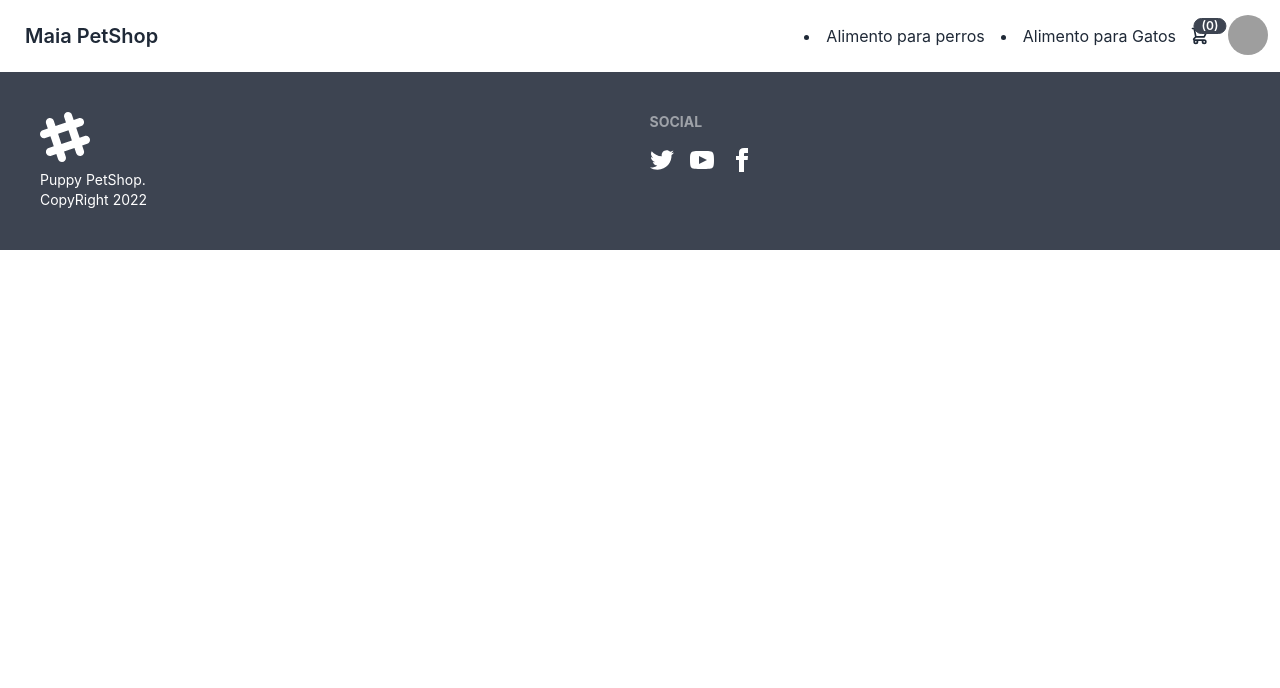
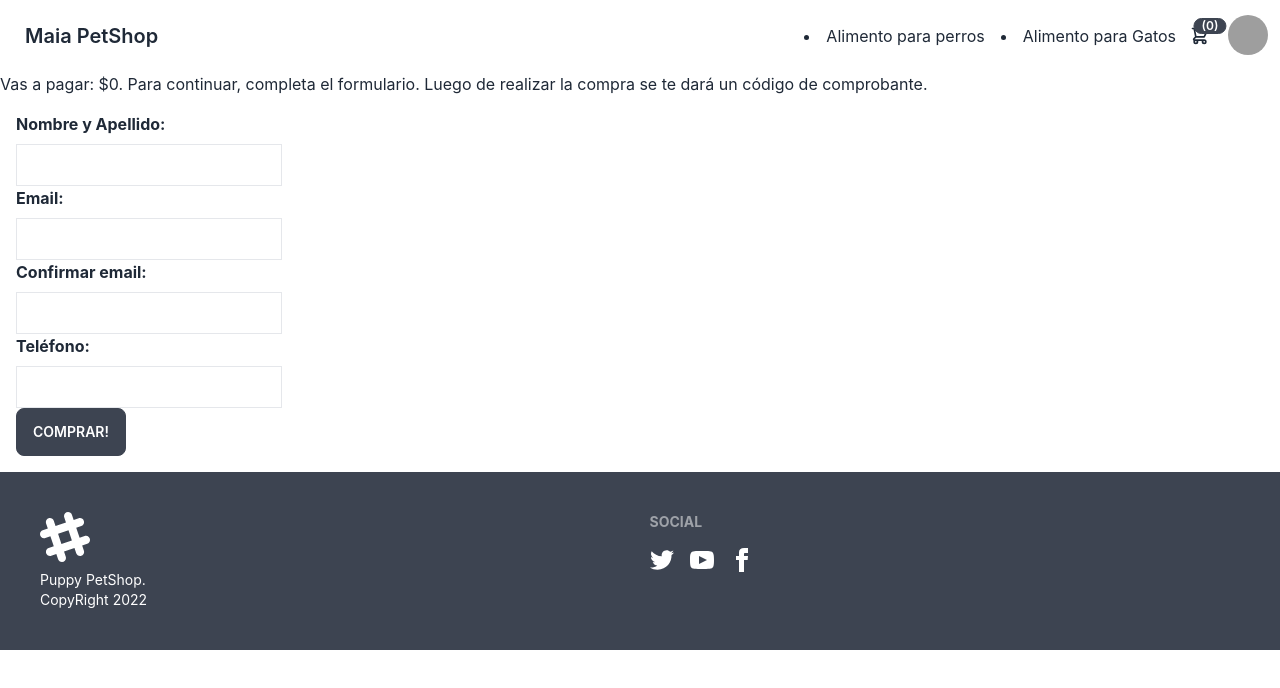
Before and after one commit to lauttigl/PreEntregaIglesias, a React (Create React App) app in the folder my-app/: page /products/cart/checkout in a window 1280 px wide. Shown: the top 688 px of the page. Built offline with nearby package versions, Linux system fonts and the light colour scheme; grey boxes are pictures that could not be loaded.

Commit message:
app funciona correctamente, se incluyo checkout y form

```diff
--- a/my-app/src/App.jsx
+++ b/my-app/src/App.jsx
@@ -7,6 +7,7 @@ import {  ItemList } from './components/ItemList';
 import { Cart } from './components/Cart';
 import { CartContextProvider } from './context/cartContext';
 import { initializeApp } from "firebase/app";
+import CheckOut from './components/CheckOut';
 
 
 
@@ -39,6 +40,7 @@ export const App = () => {
     <Route path='/products/:id' element={<ItemList/>}/>
     <Route path='/products/cart' element={<Cart/>}/>
     <Route path='/category/:idCategory' element={<ItemListContainer/>}/>
+    <Route path='/products/cart/checkout' element={<CheckOut/>}/>
 
     </Routes>
     <Footer/>
--- a/my-app/src/components/Cart.js
+++ b/my-app/src/components/Cart.js
@@ -1,6 +1,7 @@
 import React from 'react'
 import {  useCart } from '../context/cartContext'
 import { CartContext } from '../context/cartContext'
+import { Link } from 'react-router-dom'
 
 
 
@@ -25,7 +26,9 @@ export const Cart = () => {
                             </div>)}
                             <div className='text-center'>
                             <h3 className='text-2xl font-bold '>Total a pagar: ${total}</h3>
+                                <Link to='checkout'>
                                 <button className='btn bg-green-600 m-6 '>Finalizar compra</button>
+                                </Link>
                                 <button className='btn bg-red-600'onClick={clearCart}>Vaciar Carrito</button>
                                 </div>
                     </div>
--- a/my-app/src/components/CheckOut.js
+++ b/my-app/src/components/CheckOut.js
@@ -1,9 +1,104 @@
 import React from 'react'
+import { useCart } from '../context/cartContext';
+import {getFirestore, doc, getDoc, collection, getDocs, addDoc,} from 'firebase/firestore'
+import { useState } from 'react';
 
-export const CheckOut = () => {
+
+const CheckOut = () => {
+  const { items, calculateTotal } = useCart();
+  const [name, setName] = useState('');
+  const [email, setEmail] = useState('');
+  const [email2, setEmail2] = useState('');
+  const [phone, setPhone] = useState('');
+  const [orderId, setOrderId] = useState('');
+  const total = calculateTotal();
+
+  const makeOrder = () => {
+    const user = { name, phone, email };
+    const order = {
+      buyer: user,
+      items: items,
+    };
+    console.log('levantando orden', order);
+    saveOrder(order);
+  };
+
+  const saveOrder = async (order) => {
+    const db = getFirestore();
+    const orderCollection = collection(db, 'orders');
+    const { id } = await addDoc(orderCollection, order);
+    console.log('nueva orden de compra', id);
+    setOrderId(id)
+  };
+
   return (
-    <div>
-
+    <>
+      <h1>
+        Vas a pagar: ${total}. Para continuar, completa el formulario. Luego de realizar la compra se te dará un código de
+        comprobante.
+      </h1>
+      <form className="p-4 border-gray-300">
+        <label htmlFor="nombre" className="block font-bold mb-2">
+          Nombre y Apellido:
+        </label>
+        <input
+          type="text"
+          name="nombre"
+          id="nombre"
+          className="border p-2"
+          value={name}
+          onChange={(e) => setName(e.target.value)}
+        />
+        <br />
+        <label htmlFor="email" className="block font-bold mb-2">
+          Email:
+        </label>
+        <input
+          type="email"
+          name="email"
+          id="email"
+          className="border p-2"
+          value={email}
+          onChange={(e) => setEmail(e.target.value)}
+        />
+        <br />
+        <label htmlFor="email2" className="block font-bold mb-2">
+          Confirmar email:
+        </label>
+        <input
+          type="email"
+          name="email2"
+          id="email2"
+          className="border p-2"
+          value={email2}
+          onChange={(e) => setEmail2(e.target.value)}
+        />
+        <br />
+        <label htmlFor="telefono" className="block font-bold mb-2">
+          Teléfono:
+        </label>
+        <input
+          type="tel"
+          name="telefono"
+          id="telefono"
+          className="border p-2"
+          value={phone}
+          onChange={(e) => setPhone(e.target.value)}
+        />
+        <br />
+<label htmlFor="my-modal-6" className="btn" onClick={makeOrder}>Comprar!</label>
+<input type="checkbox" id="my-modal-6" className="modal-toggle" />
+<div className="modal modal-bottom sm:modal-middle">
+  <div className="modal-box">
+    <h3 className="font-bold text-lg">Compra realizada con éxito! Gracias por elegirnos.</h3>
+    <p className="py-4">El código de comprobante de tu compra es: {orderId}. No lo pierdas!.  </p>
+    <div className="modal-action">
+      <label htmlFor="my-modal-6" className="btn">OK</label>
     </div>
-  )
-}
+  </div>
+</div>
+      </form>
+    </>
+  );
+};
+export default CheckOut;
--- a/my-app/src/components/ItemListContainer.js
+++ b/my-app/src/components/ItemListContainer.js
@@ -60,7 +60,6 @@ const getItemsCategory = async () => {
 }
 
         return(
-            //  loading ? <>Cargando...</>:
             <div className="bg-white">
                     <Cat/>
                     <div className="mx-auto max-w-2xl py-16 px-4 sm:py-24 sm:px-6 lg:max-w-7xl lg:px-8">
--- a/my-app/src/context/cartContext.js
+++ b/my-app/src/context/cartContext.js
@@ -59,6 +59,8 @@ const CartContextProvider = ({children}) => {
     }
 
 
+
+
     const context = {
         items: items,
         addToCart : addToCart,
```
